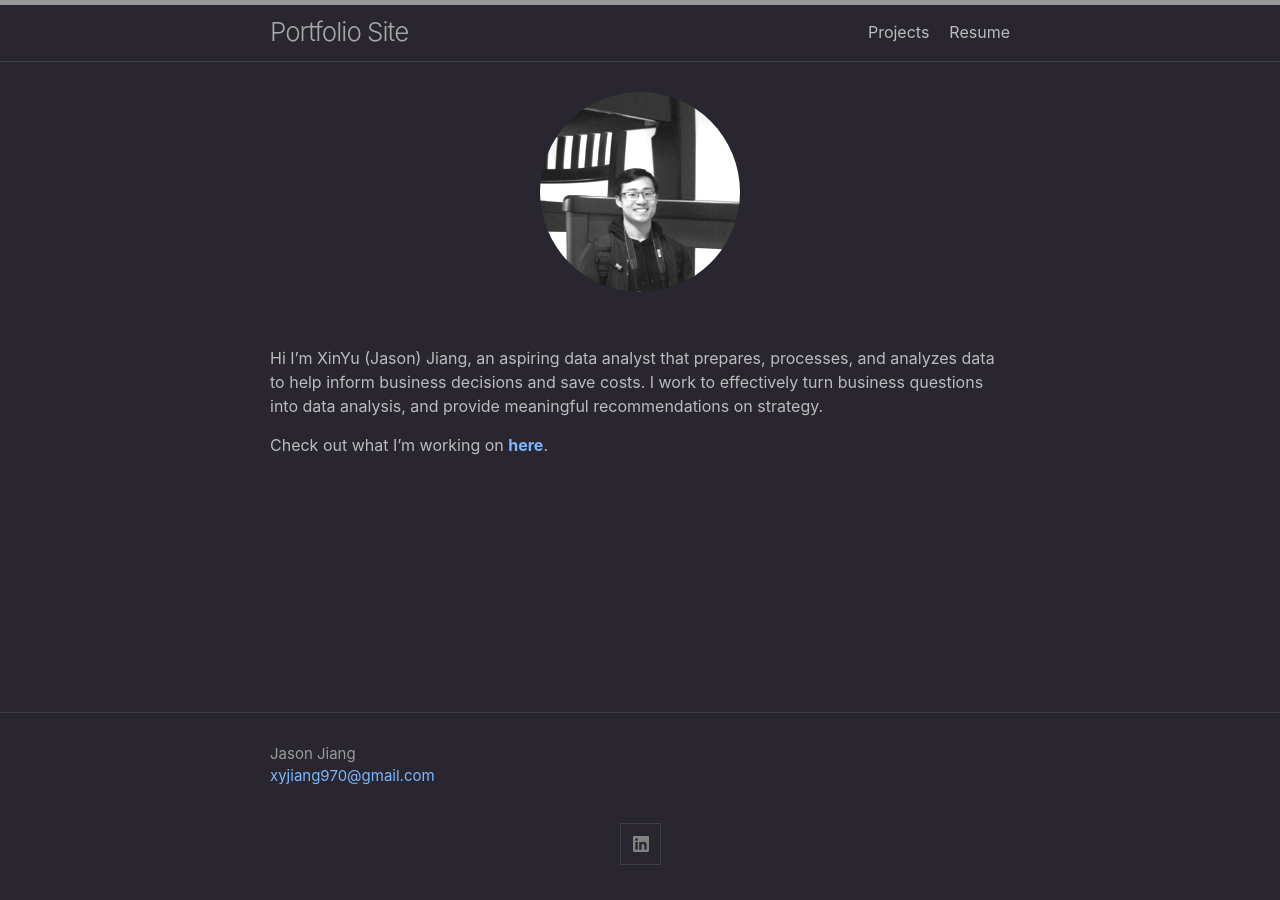
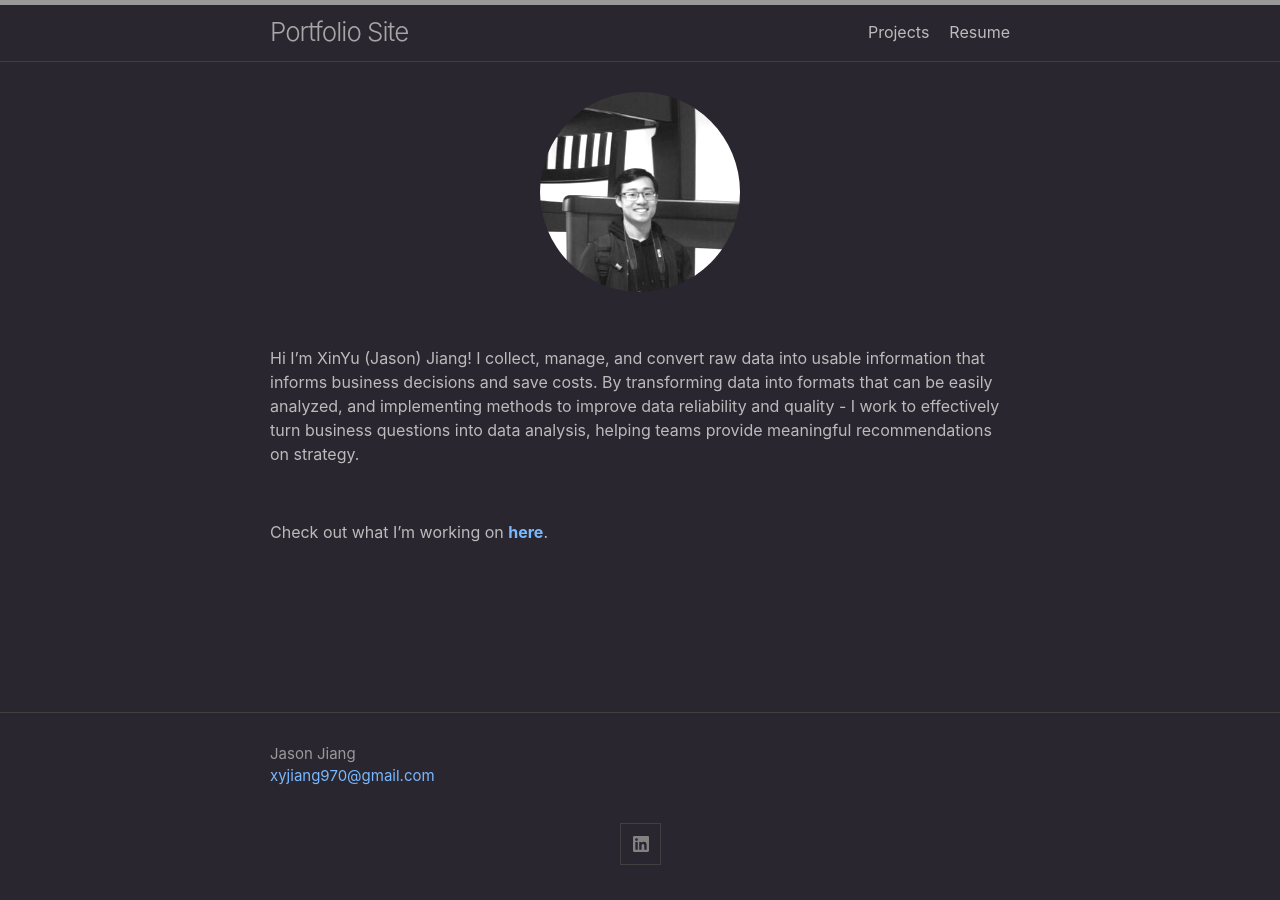
Before and after one commit to xyjiang970/xyjiang970.github.io, a Jekyll site: the page built from index.md, in a window 1280 px wide. Built offline with Jekyll 4.4.1, drawn with Linux system fonts in a browser that asks for light colours.

Commit message:
Update index.md

```diff
--- a/index.md
+++ b/index.md
@@ -8,7 +8,9 @@ description: Welcome to my portfolio website!
 
 <br>
 
-Hi I'm XinYu (Jason) Jiang, an aspiring data analyst that prepares, processes, and analyzes data to help inform business decisions and save costs. I work to effectively turn business questions into data analysis, and provide meaningful recommendations on strategy.
+Hi I'm XinYu (Jason) Jiang! I collect, manage, and convert raw data into usable information that informs business decisions and save costs. By transforming data into formats that can be easily analyzed, and implementing methods to improve data reliability and quality - I work to effectively turn business questions into data analysis, helping teams provide meaningful recommendations on strategy.
+
+<br>
 
 Check out what I'm working on **[here](/projects/)**.
 
```
